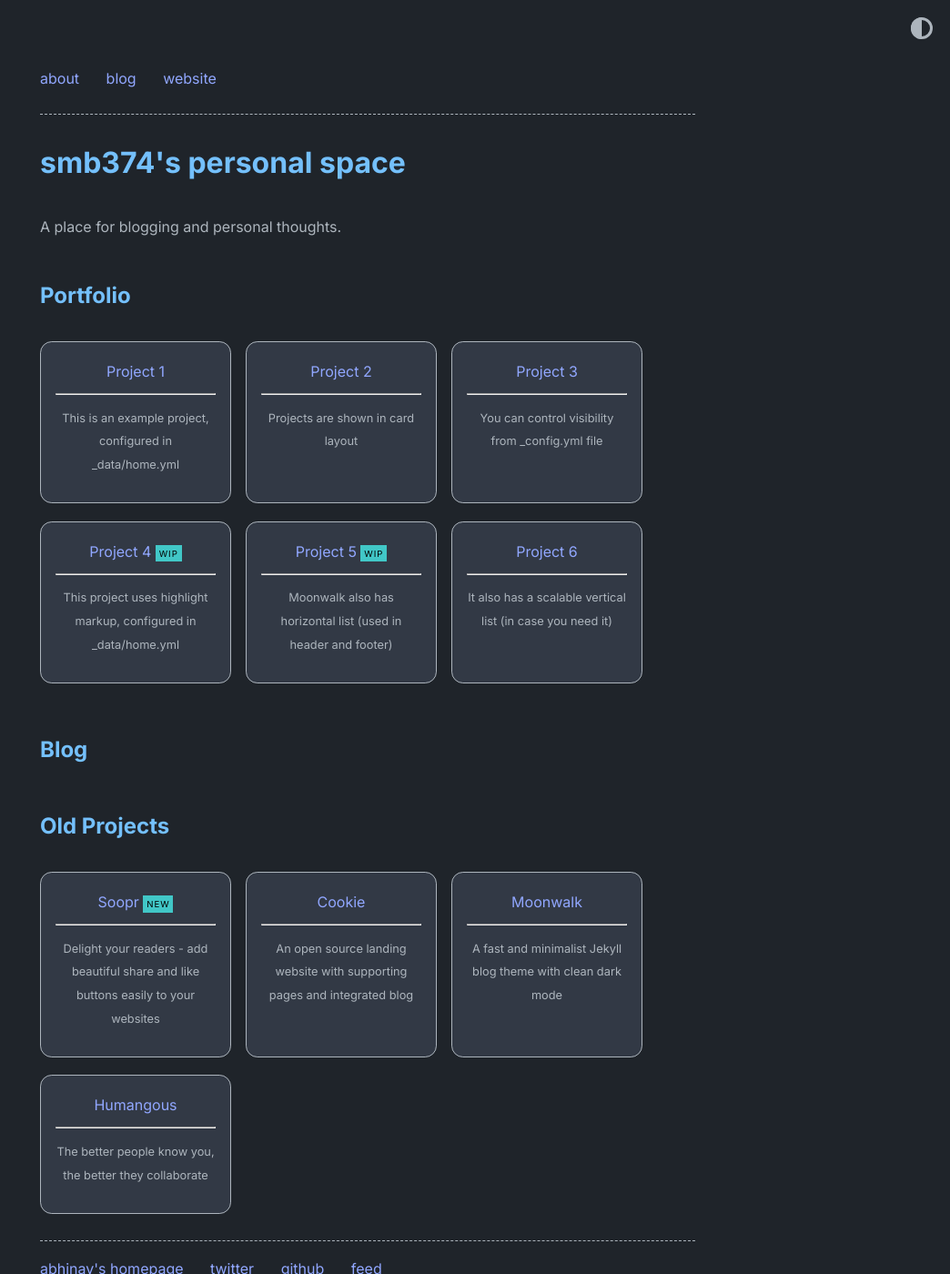
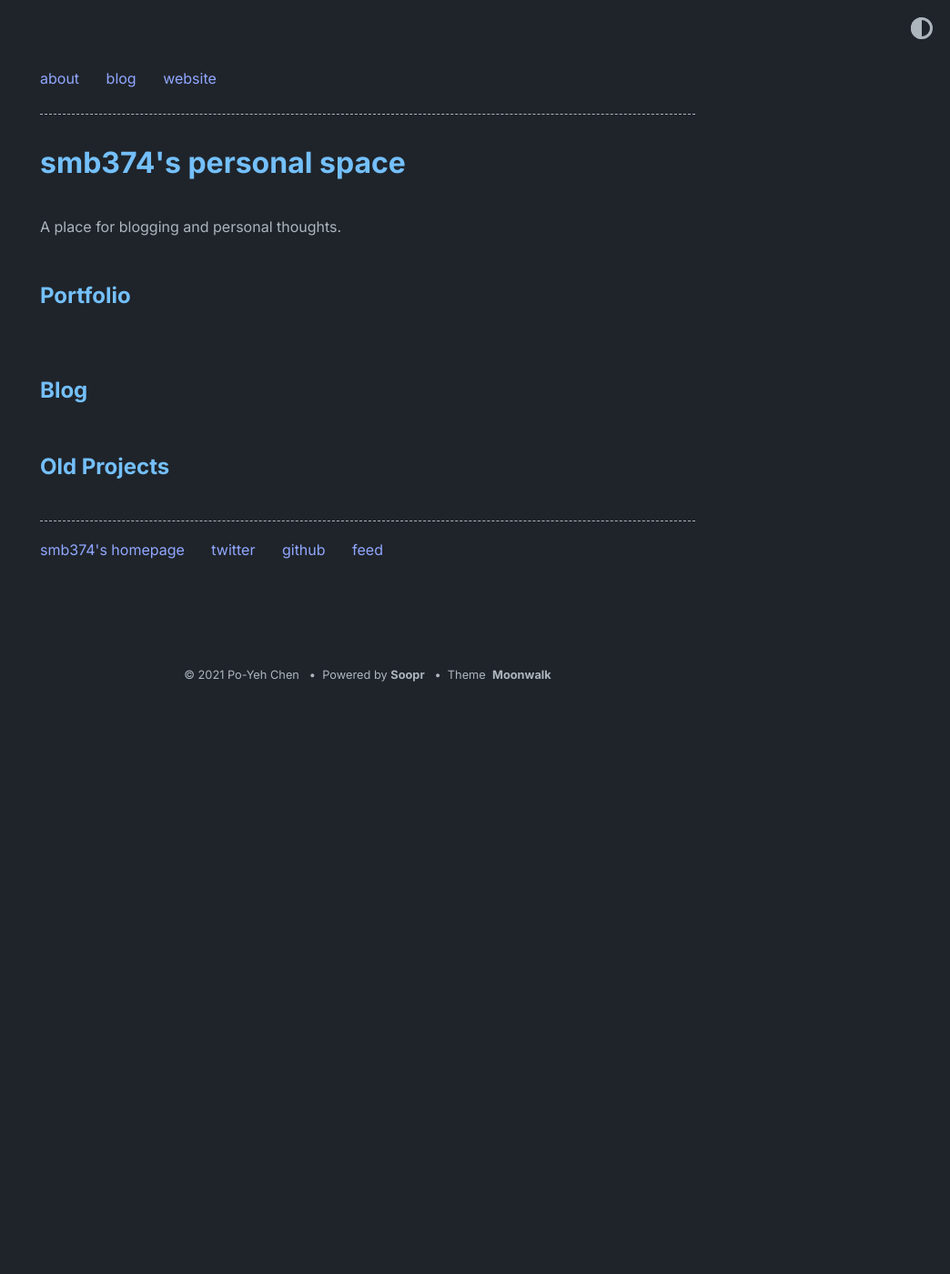
Before and after one commit to smb374/smb374.github.io, a Jekyll site: the page built from index.md, in a window 1280 px wide and 1400 px high. Shown: the whole window at 91% size, without its empty margins (236-1280 px from the left). Built offline with Jekyll 4.4.1, drawn with Linux system fonts in a browser that asks for light colours.

Commit message:
Modify some default stuffs from the theme repo.

```diff
--- a/_data/home.yml
+++ b/_data/home.yml
@@ -6,62 +6,21 @@ navbar_entries:
     url: blog
 
   - title: website
-    url: https://www.abhinav.co
+    url: https://github.com/smb374
 
 project_entries:
-  - title: Project 1
-    url: overview-post
-    desc: This is an example project, configured in _data/home.yml
-
-  - title: Project 2
-    url: overview-post
-    desc: Projects are shown in card layout
-
-  - title: Project 3
-    url: overview-post
-    desc: You can control visibility from _config.yml file
-
-  - title: Project 4
-    url: overview-post
-    desc: This project uses highlight markup, configured in _data/home.yml
-    highlight: WIP
-
-  - title: Project 5
-    url: overview-post
-    desc: Moonwalk also has horizontal list (used in header and footer)
-    highlight: WIP
-
-  - title: Project 6
-    url: overview-post
-    desc: It also has a scalable vertical list (in case you need it)
 
 old_project_entries:
-  - title: Soopr
-    url: https://www.soopr.co
-    desc: Delight your readers - add beautiful share and like buttons easily to your websites
-    highlight: NEW
-
-  - title: Cookie
-    url: https://github.com/abhinavs/cookie
-    desc: An open source landing website with supporting pages and integrated blog
-
-  - title: Moonwalk
-    url: https://github.com/abhinavs/moonwalk
-    desc: A fast and minimalist Jekyll blog theme with clean dark mode
-
-  - title: Humangous
-    url: https://www.humangous.co
-    desc: The better people know you, the better they collaborate
 
 footer_entries:
-  - title: abhinav's homepage
-    url: https://www.abhinav.co
+  - title: smb374's homepage
+    url: https://github.com/smb374
 
   - title: twitter
-    url: https://twitter.com/abhinav
+    url: https://twitter.com/mario21441
 
   - title: github
-    url: https://github.com/abhinavs
+    url: https://github.com/smb374
 
   - title: feed
     url: feed.xml
```
